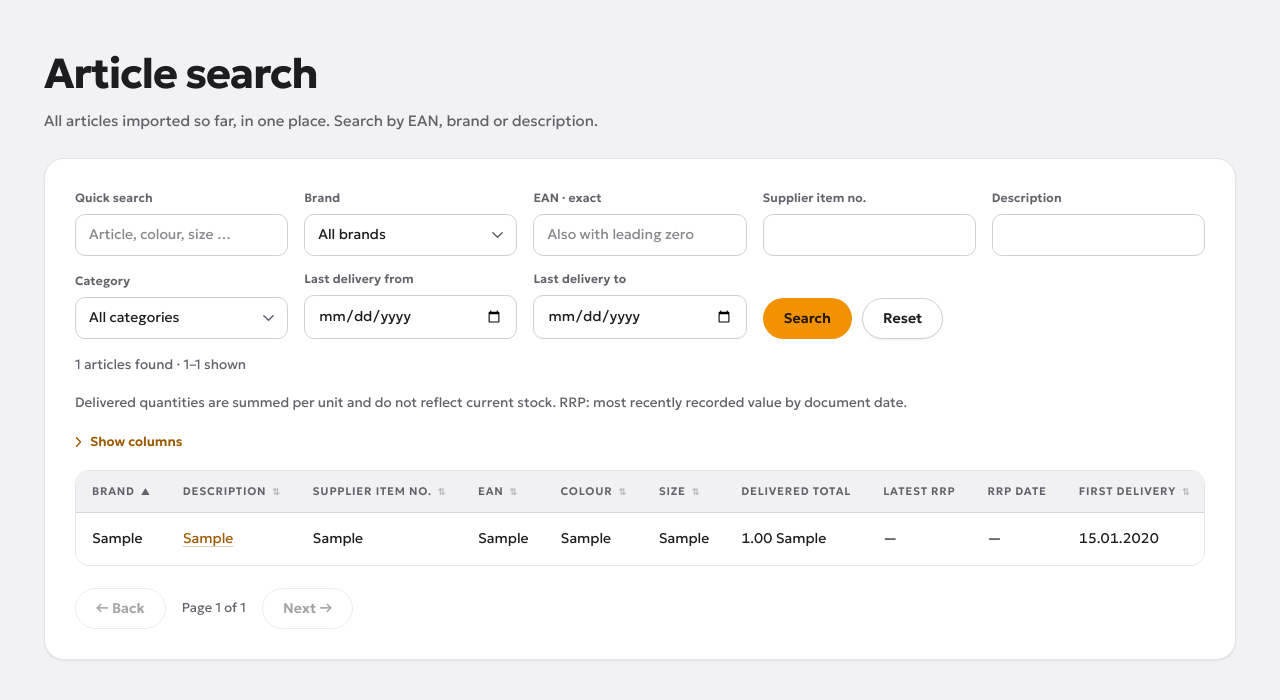
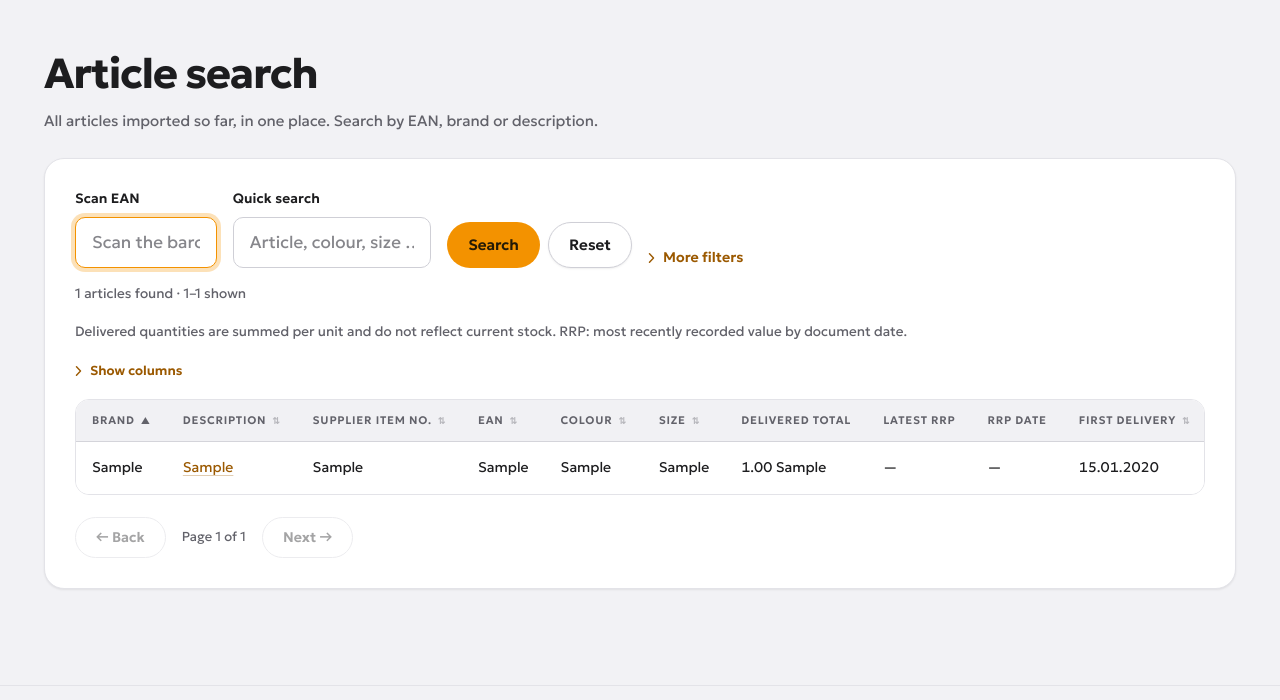
Before and after one commit to FreaXz03/sportfabrik-inventory, a FastAPI app: page /articles in a window 1280 px wide. Shown: the part 70-770 px from the top of the page. Run offline with FastAPI, Linux system fonts and the light colour scheme; the visitor is signed in with stand-in values (Sample User, id 1); tables that the repository leaves empty hold one stand-in row (values such as "Sample post"); data that the repository does not hold is empty; some libraries are stand-ins or nearby versions.

Commit message:
Artikelsuche: EAN-Feld zuerst und fokussiert, übrige Filter eingeklappt
Co-Authored-By: Claude Opus 5.5 <noreply@anthropic.com>

```diff
--- a/app/static/css/app.css
+++ b/app/static/css/app.css
@@ -778,6 +778,39 @@ label > textarea { margin-top: 7px; }
 
 .filters > button { flex: none; }
 
+/* Artikelsuche (23.09.2026): zuerst scannen, dann frei suchen - gross und
+   gut lesbar; alle übrigen Filter hinter „Weitere Filter". */
+.search-main {
+  display: grid;
+  grid-template-columns: minmax(0, 1fr) minmax(0, 1.4fr) auto;
+  gap: 14px 16px;
+  align-items: end;
+}
+
+.search-field > span {
+  font-size: 13.5px;
+  color: var(--text);
+}
+
+.search-field > input {
+  padding: 13px 16px;
+  font-size: 17px;
+}
+
+.search-main .filter-actions { display: flex; gap: 8px; }
+
+.search-main .filter-actions button { padding: 13px 20px; font-size: 15px; }
+
+.more-filters { margin-top: 14px; }
+
+.more-filters > summary { font-size: 14px; }
+
+.more-filters > .filters { margin-top: 12px; }
+
+@media (max-width: 760px) {
+  .search-main { grid-template-columns: 1fr; }
+}
+
 .filters .check {
   display: flex;
   align-items: center;
--- a/app/static/i18n/de.json
+++ b/app/static/i18n/de.json
@@ -665,5 +665,7 @@
   "bestand.table_color": "Farbe",
   "bestand.table_size": "Grösse",
   "ausbuchen.table_person": "Person",
+  "articles.filter.ean_scan": "EAN scannen",
+  "articles.filter.more": "Weitere Filter",
   "_end": ""
 }
--- a/app/static/i18n/en.json
+++ b/app/static/i18n/en.json
@@ -665,5 +665,7 @@
   "bestand.table_color": "Colour",
   "bestand.table_size": "Size",
   "ausbuchen.table_person": "Person",
+  "articles.filter.ean_scan": "Scan EAN",
+  "articles.filter.more": "More filters",
   "_end": ""
 }
--- a/app/static/i18n/fr.json
+++ b/app/static/i18n/fr.json
@@ -665,5 +665,7 @@
   "bestand.table_color": "Couleur",
   "bestand.table_size": "Taille",
   "ausbuchen.table_person": "Personne",
+  "articles.filter.ean_scan": "Scanner l'EAN",
+  "articles.filter.more": "Plus de filtres",
   "_end": ""
 }
--- a/app/templates/articles.html
+++ b/app/templates/articles.html
@@ -8,7 +8,7 @@
   <script src="/static/js/i18n.js?v=1"></script>
   <script src="/static/js/kategorien.js?v=1"></script>
   <title data-i18n="articles.page_title">Artikelsuche · Sport-Fabrik</title>
-  <link rel="stylesheet" href="/static/css/app.css?v=header-5">
+  <link rel="stylesheet" href="/static/css/app.css?v=header-6">
 </head>
 
 <body>
@@ -20,18 +20,26 @@
     <h1 data-i18n="articles.heading">Artikelsuche</h1>
     <p data-i18n="articles.intro">Alle bisher importierten Artikel an einem Ort. Suche nach EAN, Marke oder Bezeichnung.</p>
     <section class="panel">
-      <form id="filters" class="filters"><label data-i18n="articles.filter.quick_search">Schnellsuche<input name="q" data-i18n-placeholder="articles.filter.quick_search_placeholder" placeholder="Artikel, Farbe, Grösse …"
-            maxlength="200"></label><label data-i18n="articles.columns.brand">Marke<select name="brand" id="brands">
-            <option value="" data-i18n="articles.filter.all_brands">Alle Marken</option>
-          </select></label><label data-i18n="articles.filter.ean">EAN · exakt<input name="ean" inputmode="numeric" maxlength="30"
-            data-i18n-placeholder="articles.filter.ean_placeholder" placeholder="Auch mit führender Null"></label><label data-i18n="articles.columns.supplier_article_no">Lief. Art.-Nr.<input name="supplier_article_no"
-            maxlength="100"></label><label data-i18n="articles.columns.description">Bezeichnung<input name="description"
-            maxlength="500"></label><label data-i18n="articles.filter.kategorie">Kategorie<select name="kategorie" id="kategorien">
-            <option value="" data-i18n="articles.filter.all_kategorien">Alle Kategorien</option>
-            <option value="ohne" data-i18n="articles.filter.kategorie_missing">Ohne Kategorie</option>
-          </select></label><label data-i18n="articles.filter.last_delivery_from">Letzte Lieferung von<input type="date" name="last_delivery_from"></label><label data-i18n="articles.filter.last_delivery_to">Letzte Lieferung bis<input type="date" name="last_delivery_to"></label>
-        <div class="filter-actions"><button data-i18n="articles.filter.search">Suchen</button><button type="button" class="secondary"
-            id="resetBtn" data-i18n="articles.filter.reset">Zurücksetzen</button></div>
+      <form id="filters" class="article-search">
+        <div class="search-main">
+          <label class="search-field"><span data-i18n="articles.filter.ean_scan">EAN scannen</span><input name="ean" id="eanSuche" inputmode="numeric"
+              maxlength="30" autocomplete="off" autofocus data-i18n-placeholder="erfassen.scan_placeholder" placeholder="Barcode scannen …"></label>
+          <label class="search-field"><span data-i18n="articles.filter.quick_search">Schnellsuche</span><input name="q"
+              data-i18n-placeholder="articles.filter.quick_search_placeholder" placeholder="Artikel, Farbe, Grösse …" maxlength="200"></label>
+          <div class="filter-actions"><button data-i18n="articles.filter.search">Suchen</button><button type="button" class="secondary"
+              id="resetBtn" data-i18n="articles.filter.reset">Zurücksetzen</button></div>
+        </div>
+        <details id="moreFilters" class="more-filters">
+          <summary data-i18n="articles.filter.more">Weitere Filter</summary>
+          <div class="filters"><label data-i18n="articles.columns.brand">Marke<select name="brand" id="brands">
+                <option value="" data-i18n="articles.filter.all_brands">Alle Marken</option>
+              </select></label><label data-i18n="articles.columns.supplier_article_no">Lief. Art.-Nr.<input name="supplier_article_no"
+                maxlength="100"></label><label data-i18n="articles.columns.description">Bezeichnung<input name="description"
+                maxlength="500"></label><label data-i18n="articles.filter.kategorie">Kategorie<select name="kategorie" id="kategorien">
+                <option value="" data-i18n="articles.filter.all_kategorien">Alle Kategorien</option>
+                <option value="ohne" data-i18n="articles.filter.kategorie_missing">Ohne Kategorie</option>
+              </select></label><label data-i18n="articles.filter.last_delivery_from">Letzte Lieferung von<input type="date" name="last_delivery_from"></label><label data-i18n="articles.filter.last_delivery_to">Letzte Lieferung bis<input type="date" name="last_delivery_to"></label></div>
+        </details>
       </form>
       <div id="status" role="status" aria-live="polite"></div>
       <p class="muted" data-i18n="articles.hint">Gelieferte Mengen werden je Einheit summiert und entsprechen nicht dem aktuellen Lagerbestand. UVP: zuletzt erfasster Wert nach Belegdatum.</p>
@@ -188,8 +196,18 @@
       load();
     });
 
+    // Scanner schicken nach dem Barcode ein Enter - sofort suchen und das
+    // Feld für den nächsten Scan markieren (23.09.2026: EAN-Feld zuerst).
+    $('eanSuche').addEventListener('keydown', (event) => {
+      if (event.key !== 'Enter') return;
+      event.preventDefault();
+      $('filters').requestSubmit();
+      $('eanSuche').select();
+    });
+
     $('resetBtn').addEventListener('click', () => {
       $('filters').reset();
+      $('eanSuche').focus();
       filters = new URLSearchParams();
       page = 1;
       load();
--- a/app/templates/ausbuchen.html
+++ b/app/templates/ausbuchen.html
@@ -7,7 +7,7 @@
      <script>(function () { try { var t = localStorage.getItem('sportfabrikTheme'); if (t === 'dark' || t === 'light') document.documentElement.setAttribute('data-theme', t); } catch (e) { } })();</script>
      <script src="/static/js/i18n.js?v=1"></script>
      <title data-i18n="ausbuchen.page_title">Ausbuchen · Sport-Fabrik</title>
-     <link rel="stylesheet" href="/static/css/app.css?v=header-5">
+     <link rel="stylesheet" href="/static/css/app.css?v=header-6">
 </head>
 
 <body>
--- a/app/templates/bestand.html
+++ b/app/templates/bestand.html
@@ -7,7 +7,7 @@
      <script>(function () { try { var t = localStorage.getItem('sportfabrikTheme'); if (t === 'dark' || t === 'light') document.documentElement.setAttribute('data-theme', t); } catch (e) { } })();</script>
      <script src="/static/js/i18n.js?v=1"></script>
      <title data-i18n="bestand.page_title">Bestand · Sport-Fabrik</title>
-     <link rel="stylesheet" href="/static/css/app.css?v=header-5">
+     <link rel="stylesheet" href="/static/css/app.css?v=header-6">
 </head>
 
 <body>
--- a/app/templates/dashboard.html
+++ b/app/templates/dashboard.html
@@ -7,7 +7,7 @@
      <script>(function () { try { var t = localStorage.getItem('sportfabrikTheme'); if (t === 'dark' || t === 'light') document.documentElement.setAttribute('data-theme', t); } catch (e) { } })();</script>
      <script src="/static/js/i18n.js?v=1"></script>
      <title data-i18n="dashboard.page_title">Übersicht · Sport-Fabrik</title>
-     <link rel="stylesheet" href="/static/css/app.css?v=header-5">
+     <link rel="stylesheet" href="/static/css/app.css?v=header-6">
 </head>
 
 <body>
--- a/app/templates/erfassen.html
+++ b/app/templates/erfassen.html
@@ -7,7 +7,7 @@
      <script>(function () { try { var t = localStorage.getItem('sportfabrikTheme'); if (t === 'dark' || t === 'light') document.documentElement.setAttribute('data-theme', t); } catch (e) { } })();</script>
      <script src="/static/js/i18n.js?v=1"></script>
      <title data-i18n="erfassen.page_title">Ware erfassen · Sport-Fabrik</title>
-     <link rel="stylesheet" href="/static/css/app.css?v=header-5">
+     <link rel="stylesheet" href="/static/css/app.css?v=header-6">
 </head>
 
 <body>
--- a/app/templates/history.html
+++ b/app/templates/history.html
@@ -7,7 +7,7 @@
      <script>(function () { try { var t = localStorage.getItem('sportfabrikTheme'); if (t === 'dark' || t === 'light') document.documentElement.setAttribute('data-theme', t); } catch (e) { } })();</script>
      <script src="/static/js/i18n.js?v=1"></script>
      <title data-i18n="history.page_title">Belege &amp; Historie · Sport-Fabrik</title>
-     <link rel="stylesheet" href="/static/css/app.css?v=header-5">
+     <link rel="stylesheet" href="/static/css/app.css?v=header-6">
 </head>
 
 <body>
--- a/app/templates/login.html
+++ b/app/templates/login.html
@@ -6,7 +6,7 @@
   <meta name="viewport" content="width=device-width,initial-scale=1">
   <script>(function () { try { var t = localStorage.getItem('sportfabrikTheme'); if (t === 'dark' || t === 'light') document.documentElement.setAttribute('data-theme', t); } catch (e) { } })();</script>
   <title data-i18n="login.page_title">Anmelden · Sport-Fabrik</title>
-  <link rel="stylesheet" href="/static/css/app.css?v=header-5">
+  <link rel="stylesheet" href="/static/css/app.css?v=header-6">
 </head>
 
 <body>
--- a/app/templates/preview.html
+++ b/app/templates/preview.html
@@ -7,7 +7,7 @@
      <script>(function () { try { var t = localStorage.getItem('sportfabrikTheme'); if (t === 'dark' || t === 'light') document.documentElement.setAttribute('data-theme', t); } catch (e) { } })();</script>
      <script src="/static/js/i18n.js?v=1"></script>
      <title data-i18n="preview.page_title">Belegprüfung · Sport-Fabrik</title>
-     <link rel="stylesheet" href="/static/css/app.css?v=header-5">
+     <link rel="stylesheet" href="/static/css/app.css?v=header-6">
 </head>
 
 <body>
--- a/app/templates/umlagern.html
+++ b/app/templates/umlagern.html
@@ -7,7 +7,7 @@
      <script>(function () { try { var t = localStorage.getItem('sportfabrikTheme'); if (t === 'dark' || t === 'light') document.documentElement.setAttribute('data-theme', t); } catch (e) { } })();</script>
      <script src="/static/js/i18n.js?v=1"></script>
      <title data-i18n="umlagern.page_title">Umlagern · Sport-Fabrik</title>
-     <link rel="stylesheet" href="/static/css/app.css?v=header-5">
+     <link rel="stylesheet" href="/static/css/app.css?v=header-6">
 </head>
 
 <body>
--- a/app/templates/wareneingaenge.html
+++ b/app/templates/wareneingaenge.html
@@ -7,7 +7,7 @@
      <script>(function () { try { var t = localStorage.getItem('sportfabrikTheme'); if (t === 'dark' || t === 'light') document.documentElement.setAttribute('data-theme', t); } catch (e) { } })();</script>
      <script src="/static/js/i18n.js?v=1"></script>
      <title data-i18n="wareneingaenge.page_title">Erwartete Lieferungen · Sport-Fabrik</title>
-     <link rel="stylesheet" href="/static/css/app.css?v=header-5">
+     <link rel="stylesheet" href="/static/css/app.css?v=header-6">
 </head>
 
 <body>
```
Also changed, not shown: docs/anforderungen-inbox-2026-09-23.md (+1 -0 lines).
